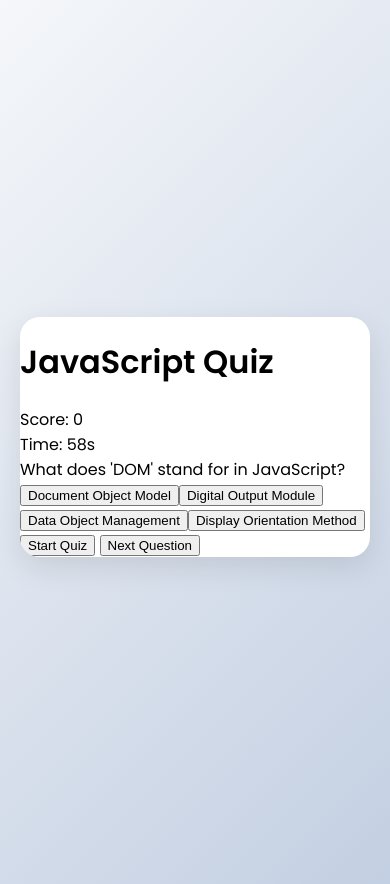
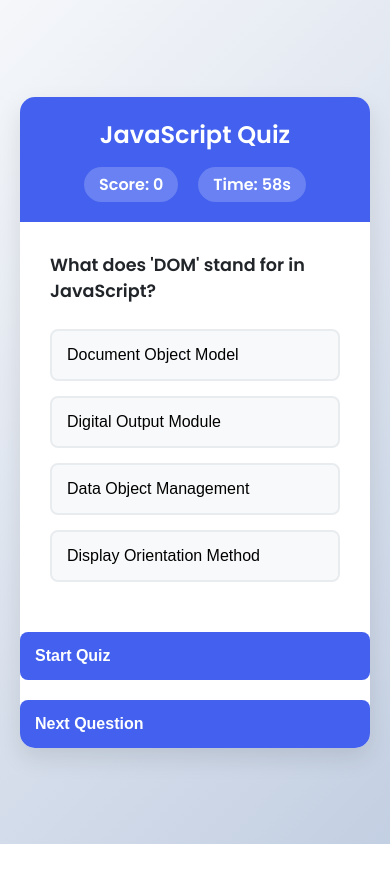
Before and after one commit to Pmahdian/Hello-Again-JS, a plain HTML site: page mini-projects/quiz-game/index.html in a window 390 px wide. Both pictures are taken after a click on the button "Start Quiz". After the commit the page ends 844 px from the top, so only its background shows below. Drawn offline with Linux system fonts and the light colour scheme.

Commit message:
retrun to previous style

```diff
--- a/mini-projects/quiz-game/style.css
+++ b/mini-projects/quiz-game/style.css
@@ -1,44 +1,39 @@
 :root {
     --primary: #4361ee;
-  --primary-dark: #3a0ca3;
-  --correct: #4cc9f0;
+    --secondary: #3f37c9;
+    --correct:  #2199be;
     --wrong: #f72585;
     --light: #f8f9fa;
     --dark: #212529;
-  --gray: #adb5bd;
 }
 
-/* Base Styles */
+* {
+    box-sizing: border-box;
+    margin: 0;
+    padding: 0;
+}
+
 body {
     font-family: 'Poppins', sans-serif;
     background: linear-gradient(135deg, #f5f7fa 0%, #c3cfe2 100%);
-  min-height: 100vh;
-  margin: 0;
     display: flex;
     justify-content: center;
     align-items: center;
+    min-height: 100vh;
     padding: 20px;
 }
 
-/* Quiz Container */
 .quiz-container {
     width: 100%;
     max-width: 800px;
     background: white;
-  border-radius: 20px;
-  box-shadow: 0 10px 30px rgba(0, 0, 0, 0.1);
+    border-radius: 15px;
+    box-shadow: 0 10px 25px rgba(0, 0, 0, 0.1);
     overflow: hidden;
-  transform: translateY(-5px);
-  transition: all 0.3s ease;
 }
 
-.quiz-container:hover {
-  box-shadow: 0 15px 40px rgba(0, 0, 0, 0.15);
-}
-
-/* Header */
-.quiz-header {
-  padding: 25px;
+.header {
+    padding: 20px;
     background: var(--primary);
     color: white;
     display: flex;
@@ -46,85 +41,76 @@ body {
     align-items: center;
 }
 
-.quiz-title {
-  font-size: 1.8rem;
-  font-weight: 600;
+.header h1 {
+    font-size: 1.5rem;
 }
 
-.quiz-stats {
+.stats {
     display: flex;
     gap: 20px;
 }
 
-.stat-box {
+.stats div {
     background: rgba(255, 255, 255, 0.2);
-  padding: 8px 16px;
-  border-radius: 50px;
+    padding: 5px 15px;
+    border-radius: 20px;
     font-weight: 600;
-  display: flex;
-  align-items: center;
-  gap: 8px;
 }
 
-/* Question Area */
-.question-container {
+#question-container {
     padding: 30px;
 }
 
-.question-text {
-  font-size: 1.4rem;
-  margin-bottom: 30px;
-  font-weight: 500;
+#question {
+    font-size: 1.3rem;
+    margin-bottom: 25px;
+    font-weight: 600;
     color: var(--dark);
-  line-height: 1.5;
 }
 
-/* Options Grid */
-.options-grid {
+.btn-grid {
     display: grid;
     grid-template-columns: 1fr;
     gap: 15px;
 }
 
-.option-btn {
-  padding: 15px 20px;
-  border: 2px solid #e9ecef;
-  border-radius: 12px;
-  background: white;
-  font-size: 1.1rem;
+.btn {
+    padding: 15px;
+    border: none;
+    border-radius: 8px;
+    font-size: 1rem;
+    cursor: pointer;
+    transition: all 0.3s;
     text-align: left;
-  cursor: pointer;
-  transition: all 0.3s ease;
 }
 
-.option-btn:hover {
-  transform: translateY(-3px);
-  box-shadow: 0 5px 15px rgba(0, 0, 0, 0.05);
-  border-color: var(--primary);
+.btn:hover {
+    transform: translateY(-2px);
 }
 
-/* Button Styles */
-.control-btn {
-  padding: 15px 30px;
+#start-btn, #next-btn {
     background: var(--primary);
     color: white;
-  border: none;
-  border-radius: 12px;
-  font-size: 1.1rem;
     font-weight: 600;
-  cursor: pointer;
-  transition: all 0.3s ease;
     display: block;
     width: 100%;
     margin-top: 20px;
 }
 
-.control-btn:hover {
-  background: var(--primary-dark);
-  transform: translateY(-2px);
+#start-btn:hover, #next-btn:hover {
+    background: var(--secondary);
 }
 
-/* Feedback States */
+.option {
+    background: var(--light);
+    border: 2px solid #e9ecef;
+}
+
+.option:hover {
+    background: #e9ecef;
+    border-color: var(--primary);
+}
+
 .correct {
     background: var(--correct);
     color: white;
@@ -137,39 +123,17 @@ body {
     border-color: var(--wrong);
 }
 
-/* Utility Classes */
-.hidden {
-  display: none !important;
+.hide {
+    display: none;
 }
 
-/* Animations */
-@keyframes fadeIn {
-  from { opacity: 0; transform: translateY(20px); }
-  to { opacity: 1; transform: translateY(0); }
+@media (max-width: 600px) {
+    .header {
+        flex-direction: column;
+        gap: 15px;
     }
 
-.question-container {
-  animation: fadeIn 0.6s ease-out;
-}
-
-/* Responsive Design */
-@media (max-width: 768px) {
-  .quiz-header {
-    flex-direction: column;
-    gap: 15px;
-    text-align: center;
-  }
-
-  .quiz-stats {
-    width: 100%;
-    justify-content: space-between;
-  }
-
-  .question-text {
-    font-size: 1.2rem;
-  }
-
-  .option-btn {
-    padding: 12px 15px;
+    #question {
+        font-size: 1.1rem;
     }
 }
```
Lines whose indentation alone changed are shown as unchanged.
